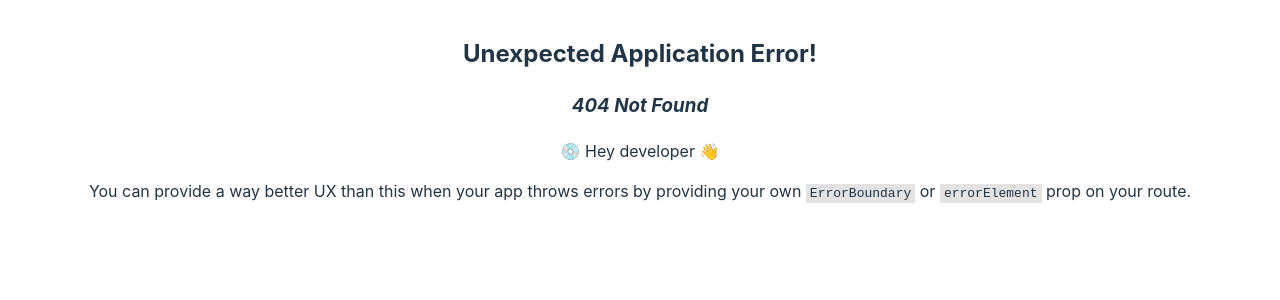
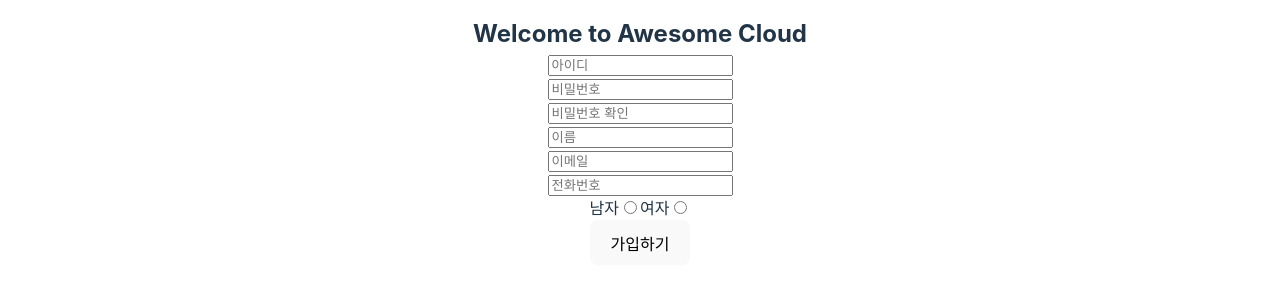
Before and after one commit to fhlandl/awesome-cloud, a React (Vite) app: page /signup in a window 1280 px wide. Before the commit this address had no page. Shown: the top 300 px of the page. Built offline with nearby package versions, Linux system fonts and the light colour scheme.

Commit message:
SignUp
- temp

```diff
--- a/src/context/AuthContext.tsx
+++ b/src/context/AuthContext.tsx
@@ -1,4 +1,5 @@
 import React, { ReactNode, createContext, useState } from 'react';
+import UserRepository, { ISignUpRequest } from '../repository/UserRepository';
 
 interface IProps {
   children: ReactNode;
@@ -8,6 +9,7 @@ interface IAuthContextProps {
   isAuthenticated: boolean;
   login: () => void;
   logout: () => void;
+  signup: (dto: ISignUpRequest) => Promise<void>;
 }
 
 export const AuthContext = createContext<IAuthContextProps>(
@@ -18,6 +20,8 @@ export const AuthContextProvider = (props: IProps) => {
   const { children } = props;
   const [isAuthenticated, setIsAuthenticated] = useState(false);
 
+  const userRepository = new UserRepository();
+
   const login = () => {
     setIsAuthenticated(true);
   };
@@ -26,8 +30,16 @@ export const AuthContextProvider = (props: IProps) => {
     setIsAuthenticated(false);
   };
 
+  const signup = async (dto: ISignUpRequest) => {
+    try {
+      await userRepository.signup(dto);
+    } catch (e) {
+      console.error(e);
+    }
+  };
+
   return (
-    <AuthContext.Provider value={{ isAuthenticated, login, logout }}>
+    <AuthContext.Provider value={{ isAuthenticated, login, logout, signup }}>
       {children}
     </AuthContext.Provider>
   );
--- a/src/main.tsx
+++ b/src/main.tsx
@@ -10,11 +10,16 @@ import Drive from './pages/Drive.tsx';
 import Login from './pages/Login.tsx';
 import ProtectedRoute from './pages/ProtectedRoute.tsx';
 import { AuthContextProvider } from './context/AuthContext.tsx';
+import SignUp from './pages/SignUp.tsx';
 
 const router = createBrowserRouter([
   {
     path: '/login',
     element: <Login />,
+  },
+  {
+    path: '/signup',
+    element: <SignUp />,
   },
   {
     element: <ProtectedRoute />,
--- a/src/pages/Login.tsx
+++ b/src/pages/Login.tsx
@@ -1,6 +1,6 @@
 import React from 'react';
 import useAuthContext from '../context/useAuthContext';
-import { useLocation, useNavigate } from 'react-router-dom';
+import { Link, useLocation, useNavigate } from 'react-router-dom';
 
 const Login = () => {
   const { login } = useAuthContext();
@@ -8,15 +8,35 @@ const Login = () => {
   const location = useLocation();
   const from = location.state?.from?.pathname || '/';
 
-  const handleLoginClick = () => {
+  const handleLoginClick = (e: React.FormEvent) => {
+    e.preventDefault();
     login();
     navigate(from, { replace: true });
   };
 
   return (
     <section>
-      <h1>Login</h1>
-      <button onClick={handleLoginClick}>login</button>
+      <h1>Welcome to Awesome Cloud</h1>
+      <div>
+        <form onSubmit={handleLoginClick}>
+          <div>
+            <label htmlFor="loginId">아이디</label>
+            <input type="text" id="loginId" />
+          </div>
+          <div>
+            <label htmlFor="loginPassword">비밀번호</label>
+            <input type="password" id="loginPassword" autoComplete="off" />
+          </div>
+          <div>
+            <button type="submit">로그인</button>
+          </div>
+          <div>
+            <Link to={'/signup'} state={{ from: location }}>
+              <button>회원가입</button>
+            </Link>
+          </div>
+        </form>
+      </div>
     </section>
   );
 };
--- /dev/null
+++ b/src/pages/SignUp.tsx
@@ -0,0 +1,90 @@
+import React, { useState } from 'react';
+import useAuthContext from '../context/useAuthContext';
+import { useLocation, useNavigate } from 'react-router-dom';
+
+const SignUp = () => {
+  const { signup } = useAuthContext();
+  const navigate = useNavigate();
+  const location = useLocation();
+  const from = location.state?.from?.pathname || '/';
+
+  const [loginId, setLoginId] = useState('');
+  const [password, setPassword] = useState('');
+
+  const handleSignUpClick = (e: React.FormEvent) => {
+    e.preventDefault();
+    signup({ loginId, password });
+    navigate(from, { replace: true });
+  };
+
+  return (
+    <section>
+      <h1>Welcome to Awesome Cloud</h1>
+      <div>
+        <form onSubmit={handleSignUpClick}>
+          <div>
+            {/* <label htmlFor="signup_id">아이디</label> */}
+            <input
+              type="text"
+              id="signup_id"
+              placeholder="아이디"
+              onChange={(e) => setLoginId(e.target.value)}
+            />
+          </div>
+          <div>
+            {/* <label htmlFor="signpu_password">비밀번호</label> */}
+            <input
+              type="password"
+              id="signpu_password"
+              autoComplete="off"
+              placeholder="비밀번호"
+              onChange={(e) => setPassword(e.target.value)}
+            />
+          </div>
+          <div>
+            {/* <label htmlFor="signup_password_check">비밀번호 확인</label> */}
+            <input
+              type="password"
+              id="signup_password_check"
+              autoComplete="off"
+              placeholder="비밀번호 확인"
+            />
+          </div>
+          <div>
+            {/* <label htmlFor="signup_name">이름</label> */}
+            <input type="text" id="signup_name" placeholder="이름" />
+          </div>
+          <div>
+            {/* <label htmlFor="signup_mail">이메일</label> */}
+            <input type="email" id="signup_email" placeholder="이메일" />
+          </div>
+          <div>
+            {/* <label htmlFor="signup_phone_number">전화번호</label> */}
+            <input type="tel" id="signup_phone_number" placeholder="전화번호" />
+          </div>
+          <div>
+            <label htmlFor="signup_radio_option1">남자</label>
+            <input
+              type="radio"
+              id="signup_radio_option1"
+              name="radio_group1"
+              value="M"
+            />
+            <label htmlFor="signup_radio_option2">여자</label>
+            <input
+              type="radio"
+              id="signup_radio_option2"
+              name="radio_group1"
+              value="F"
+            />
+          </div>
+          <div>
+            <button type="submit">가입하기</button>
+          </div>
+        </form>
+      </div>
+    </section>
+  );
+};
+
+export default SignUp;
--- /dev/null
+++ b/src/repository/Repository.ts
@@ -0,0 +1,14 @@
+import axios, { AxiosInstance } from 'axios';
+import { SERVER_URL } from '../config/url';
+
+abstract class Repository {
+  protected client: AxiosInstance;
+
+  constructor() {
+    this.client = axios.create({
+      baseURL: SERVER_URL,
+    });
+  }
+}
+
+export default Repository;
--- a/src/repository/StorageRepository.ts
+++ b/src/repository/StorageRepository.ts
@@ -1,20 +1,11 @@
-import axios, { AxiosInstance } from 'axios';
-import { SERVER_URL } from '../config/url';
 import { IStorageNodeRecord, StorageNodeId } from '../types/StorageTypes';
+import Repository from './Repository';
 
 interface IFetchDataOutput {
   fileSystem: IStorageNodeRecord[];
 }
 
-class StorageRepository {
-  private client: AxiosInstance;
-
-  constructor() {
-    this.client = axios.create({
-      baseURL: SERVER_URL,
-    });
-  }
-
+class StorageRepository extends Repository {
   public async fetchData(): Promise<IFetchDataOutput> {
     return this.client.get('storage/file-system').then((res) => {
       return res.data;
--- /dev/null
+++ b/src/repository/UserRepository.ts
@@ -0,0 +1,16 @@
+import Repository from './Repository';
+
+export interface ISignUpRequest {
+  loginId: string;
+  password: string;
+}
+
+class UserRepository extends Repository {
+  public async signup(dto: ISignUpRequest): Promise<void> {
+    return this.client.post('/user/new', dto).then((res) => {
+      console.log(res.data);
+    });
+  }
+}
+
+export default UserRepository;
```
